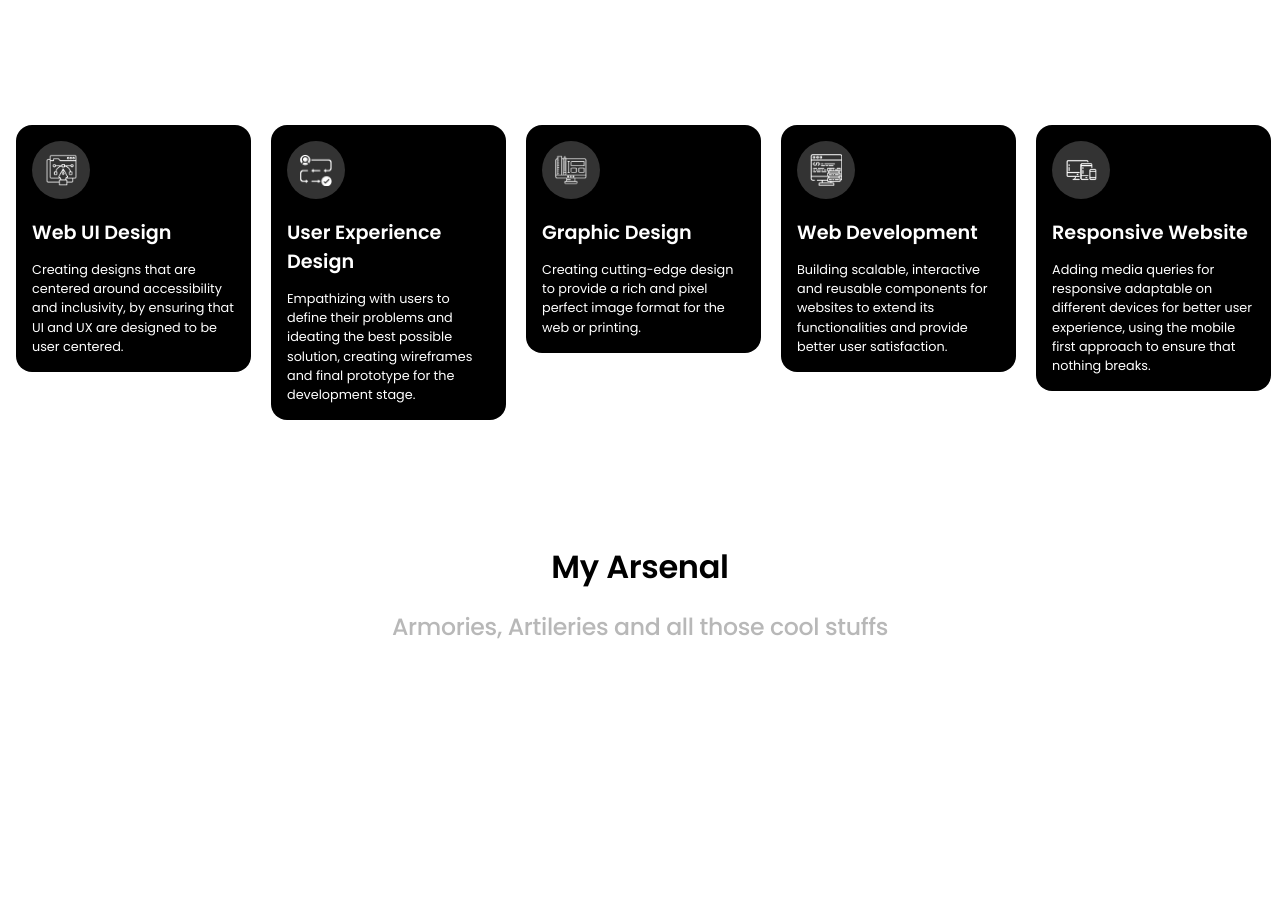
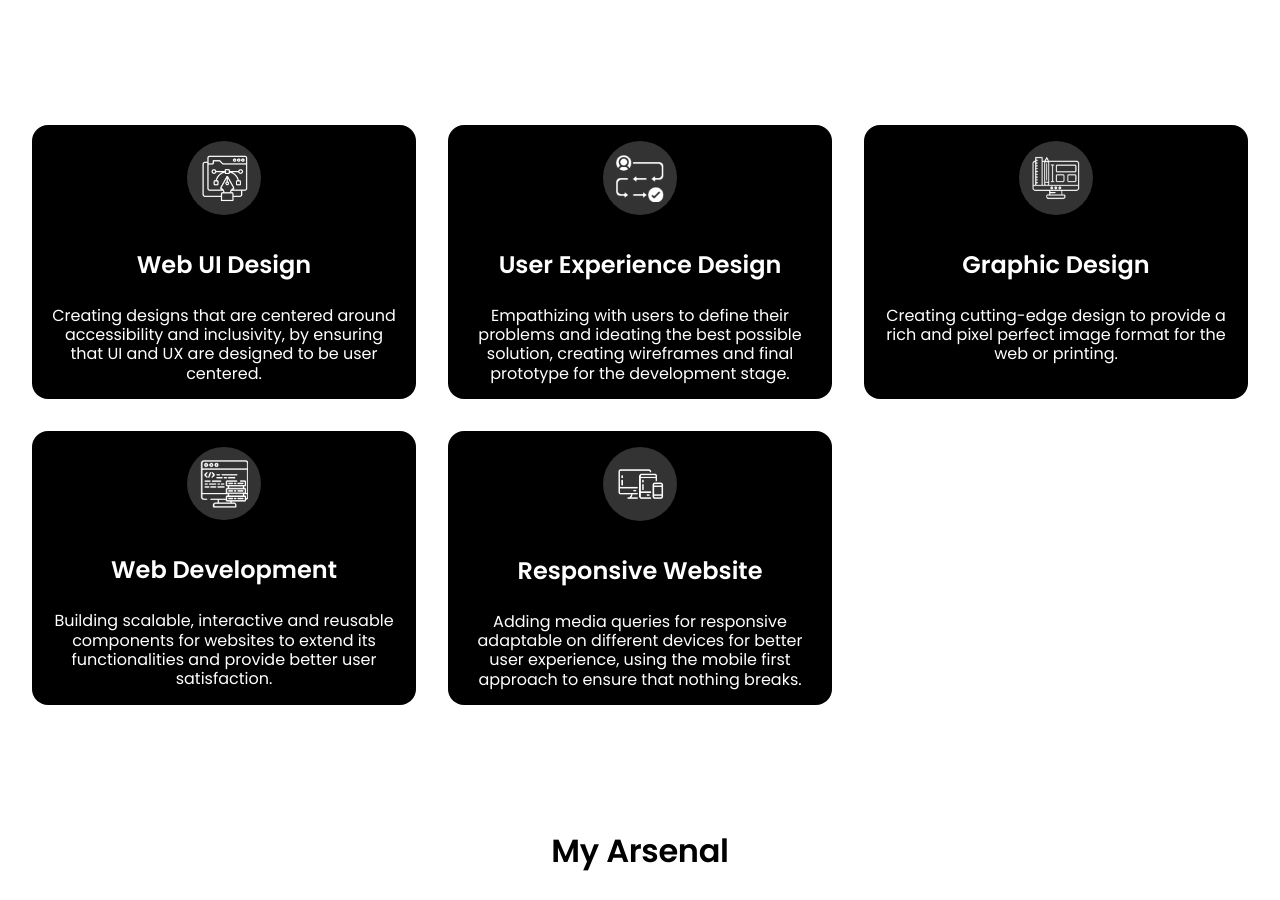
Before and after one commit to ahmaddev-codes/ahmad.dev, a React (Create React App) app: page / in a window 1280 px wide. Shown: the part 2960-3860 px from the top of the page. Built offline with nearby package versions, Linux system fonts and the light colour scheme.

Commit message:
Update: created object list and style for skills section

```diff
--- a/src/components/skills/Skills.js
+++ b/src/components/skills/Skills.js
@@ -1,7 +1,5 @@
 import { React, useEffect } from "react";
 import "../skills/Skills.scss";
-import { Pagination } from "swiper";
-import { Swiper, SwiperSlide } from "swiper/react";
 import skillsProfile from "../../images/bitmoji-7.png";
 import skillImage1 from "../../icons/ui design.png";
 import skillImage2 from "../../icons/ux design.png";
@@ -10,10 +8,6 @@ import skillImage4 from "../../icons/web dev.png";
 import skillImage5 from "../../icons/responsive web.png";
 import Aos from "aos";
 
-// Import Swiper styles
-import "swiper/scss";
-import "swiper/scss/pagination";
-
 const Skills = () => {
   useEffect(() => {
     Aos.init({
@@ -21,6 +15,47 @@ const Skills = () => {
       easing: "ease-in-out",
     });
   }, []);
+
+  const skills = [
+    {
+      id: 1,
+      title: "Web UI Design",
+      image: skillImage1,
+      info: `Creating designs that are centered around accessibility and inclusivity,
+      by ensuring that UI and UX are designed to be user centered.`,
+    },
+    {
+      id: 2,
+      title: "User Experience Design",
+      image: skillImage2,
+      info: `Empathizing with users to define their problems and ideating the
+      best possible solution, creating wireframes and final prototype
+      for the development stage.`,
+    },
+    {
+      id: 3,
+      title: "Graphic Design",
+      image: skillImage3,
+      info: `Creating cutting-edge design to provide a rich and pixel perfect
+      image format for the web or printing.`,
+    },
+    {
+      id: 4,
+      title: "Web Development",
+      image: skillImage4,
+      info: `Building scalable, interactive and reusable components for
+      websites to extend its functionalities and provide better user
+      satisfaction.`,
+    },
+    {
+      id: 5,
+      title: "Responsive Website",
+      image: skillImage5,
+      info: `Adding media queries for responsive adaptable on different devices
+      for better user experience, using the mobile first approach to
+      ensure that nothing breaks.`,
+    },
+  ];
 
   return (
     <section id="skills" className="skills">
@@ -32,108 +67,19 @@ const Skills = () => {
       <img src={skillsProfile} alt="skills profile" data-aos="fade-in"></img>
 
       <div className="skills__container">
-        <Swiper
-          // install Swiper modules
-          modules={[Pagination]}
-          spaceBetween={20}
-          slidesPerView={2}
-          fadeEffect
-          pagination={{ clickable: true }}
-          scrollbar={{ draggable: true }}
-          breakpoints={{
-            425: {
-              width: 415,
-              slidesPerView: 2,
-            },
-            768: {
-              width: 730,
-              slidesPerView: 3,
-            },
-            1024: {
-              width: 1000,
-              slidesPerView: 4,
-            },
-            1440: {
-              width: 1400,
-              slidesPerView: 5,
-            },
-          }}
-        >
-          <SwiperSlide>
-            <div className="skill">
+        {skills.map((skill) => {
+          return (
+            <div className="skill" key={skill.id}>
               <div className="skill__header">
-                <img src={skillImage1} alt="skill"></img>
+                <img src={skill.image} alt="skill"></img>
               </div>
 
-              <p>Web UI Design</p>
+              <p>{skill.title}</p>
 
-              <p>
-                Creating designs that are centered around accessibility and
-                inclusivity, by ensuring that UI and UX are designed to be user
-                centered.
-              </p>
+              <p>{skill.info}</p>
             </div>
-          </SwiperSlide>
-          <SwiperSlide>
-            <div className="skill">
-              <div className="skill__header">
-                <img src={skillImage2} alt="skill"></img>
-              </div>
-
-              <p>User Experience Design</p>
-
-              <p>
-                Empathizing with users to define their problems and ideating the
-                best possible solution, creating wireframes and final prototype
-                for the development stage.
-              </p>
-            </div>
-          </SwiperSlide>
-          <SwiperSlide>
-            <div className="skill">
-              <div className="skill__header">
-                <img src={skillImage3} alt="skill"></img>
-              </div>
-
-              <p>Graphic Design</p>
-
-              <p>
-                Creating cutting-edge design to provide a rich and pixel perfect
-                image format for the web or printing.
-              </p>
-            </div>
-          </SwiperSlide>
-          <SwiperSlide>
-            <div className="skill">
-              <div className="skill__header">
-                <img src={skillImage4} alt="skill"></img>
-              </div>
-
-              <p>Web Development</p>
-
-              <p>
-                Building scalable, interactive and reusable components for
-                websites to extend its functionalities and provide better user
-                satisfaction.
-              </p>
-            </div>
-          </SwiperSlide>
-          <SwiperSlide>
-            <div className="skill">
-              <div className="skill__header">
-                <img src={skillImage5} alt="skill"></img>
-              </div>
-
-              <p>Responsive Website</p>
-
-              <p>
-                Adding media queries for responsive adaptable on different
-                devices for better user experience, using the mobile first
-                approach to ensure that nothing breaks.
-              </p>
-            </div>
-          </SwiperSlide>
-        </Swiper>
+          );
+        })}
       </div>
     </section>
   );
--- a/src/components/skills/Skills.scss
+++ b/src/components/skills/Skills.scss
@@ -52,25 +52,33 @@
   }
 
   &__container {
-    display: flex;
-    align-items: center;
-    justify-content: center;
-    border-radius: 0.8rem;
+    display: grid;
+    grid-template-columns: 1fr;
+    gap: 2rem;
     width: 100%;
-    height: 100%;
-    padding: 0 0 0 1rem;
+    height: auto;
+    padding: 0 2rem;
     user-select: none;
+
+    @include breakpoint-up(medium) {
+      grid-template-columns: repeat(2, 1fr);
+    }
+
+    @include breakpoint-up(large) {
+      grid-template-columns: repeat(3, 1fr);
+    }
 
     .skill {
       display: flex;
       flex-direction: column;
-      align-items: flex-start;
+      align-items: center;
       justify-content: flex-start;
+      gap: 0.5rem;
       width: 100%;
       height: 100%;
       background: $black;
       color: $white;
-      text-align: left;
+      text-align: center;
       padding: 1rem;
       border-radius: 1rem;
       cursor: pointer;
@@ -85,56 +93,34 @@
 
         img {
           width: 2rem;
-          height: 2rem;
+          height: auto;
+
+          @include breakpoint-up(large) {
+            width: 3rem;
+          }
         }
       }
 
       p {
-        font-size: 0.875rem;
+        font-size: 1rem;
         font-weight: 600;
         margin-bottom: 0;
 
         @include breakpoint-up(large) {
-          font-size: 1.2rem;
+          font-size: 1.5rem;
         }
       }
 
       p:last-child {
-        font-size: 0.675rem;
+        font-size: 0.875rem;
         font-weight: 400;
         line-height: 1rem;
 
         @include breakpoint-up(large) {
-          font-size: 0.8rem;
+          font-size: 1rem;
           line-height: 1.2rem;
         }
       }
     }
   }
 }
-
-.swiper-container {
-  width: 415px;
-
-  @media screen and (min-width: 768px) {
-    width: 730px;
-  }
-  @media screen and (min-width: 1024px) {
-    width: 1000px;
-  }
-  @media screen and (min-width: 1440px) {
-    width: 1400px;
-  }
-}
-
-span.swiper-pagination-bullet {
-  background: white;
-  align-items: center;
-  transition: color 300ms ease-in-out;
-}
-
-span.swiper-pagination-bullet.swiper-pagination-bullet-active {
-  width: 3rem;
-  height: 0.4rem;
-  border-radius: 1rem;
-}
```
